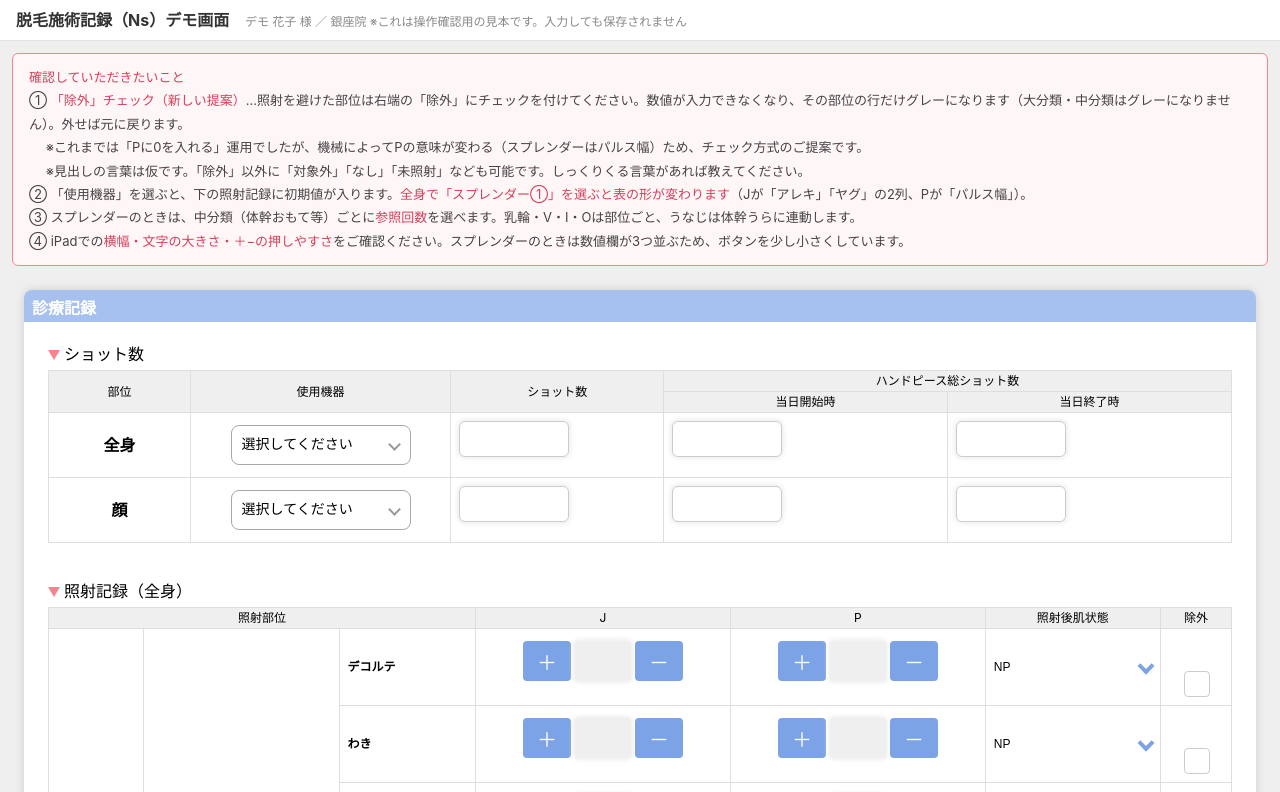
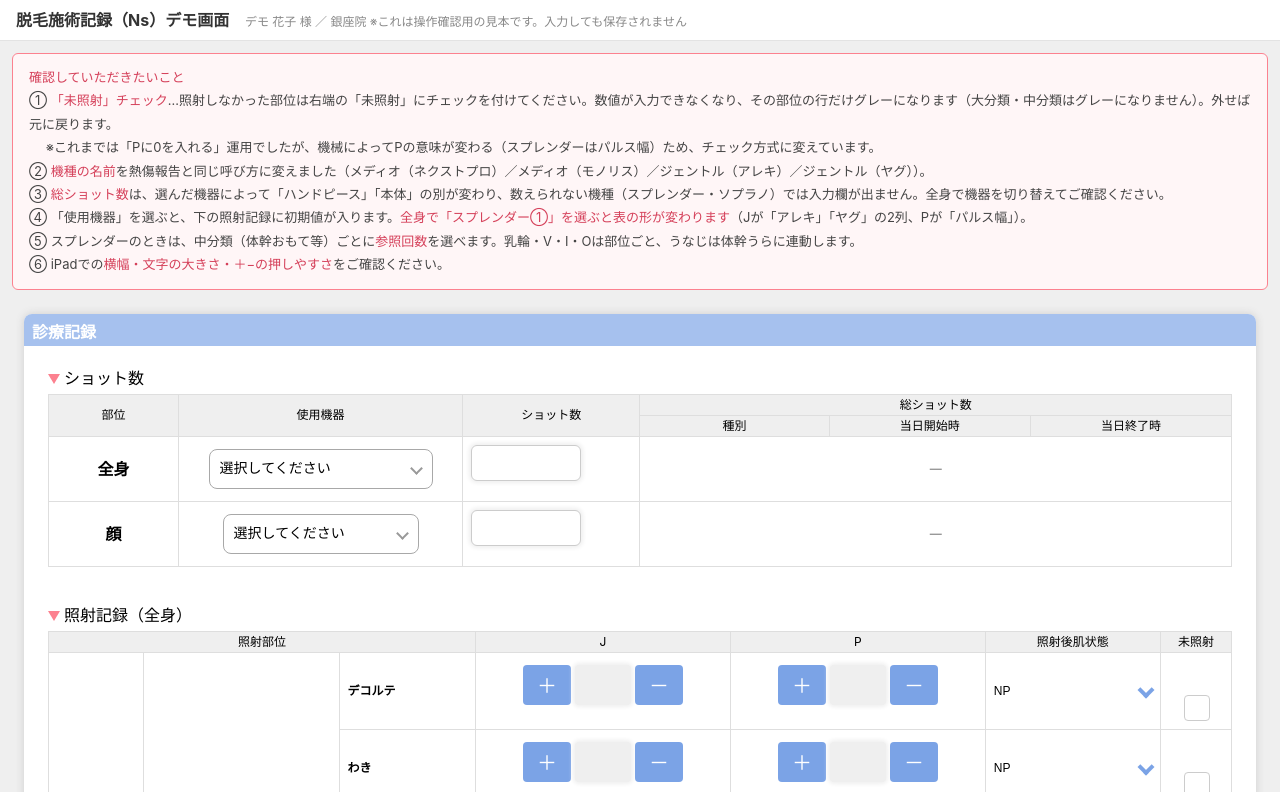
Before and after one commit to blc-komatsu/veritas-hairremoval-demo, a plain HTML site: page index.html in a window 1280 px wide. Shown: the top 792 px of the page. Drawn offline with Linux system fonts and the light colour scheme.

Commit message:
機種名を新しい呼び方に変更／総ショット数を機種ごとに出し分け／「除外」を「未照射」に

```diff
--- a/index.html
+++ b/index.html
@@ -72,8 +72,10 @@
 	.tbl-irradiation col.col-skin { width: 118px; }
 	.tbl-irradiation col.col-skip { width: 48px; }
 	.tbl-irradiation td.skip-col { text-align: center; }
+	.tbl-shot .shot-unit { color: #333; }
+	.tbl-shot .shot-none { color: #999; font-size: 1.2rem; }
 	.tbl-irradiation tr.skipped td:not(.grp) { background: #f4f4f4; }
-	/* 除外にしても、中分類（大分類・中分類のセル＝.grp）の参照回数は操作できる。
+	/* 未照射にしても、中分類（大分類・中分類のセル＝.grp）の参照回数は操作できる。
 	   参照回数は複数部位をまとめて設定する操作のため。
 	   部位ごとの参照回数（乳輪・V・I・O）は、その部位の欄なので一緒に操作不可にする。 */
 	.tbl-irradiation tr.skipped td:not(.grp) .treatmentcounter,
@@ -90,12 +92,13 @@
 
 <div class="demo-note">
 	<b>確認していただきたいこと</b><br>
-	① <b>「除外」チェック（新しい提案）</b>…照射を避けた部位は右端の「除外」にチェックを付けてください。数値が入力できなくなり、その部位の行だけグレーになります（大分類・中分類はグレーになりません）。外せば元に戻ります。<br>
-	　 ※これまでは「Pに0を入れる」運用でしたが、機械によってPの意味が変わる（スプレンダーはパルス幅）ため、チェック方式のご提案です。<br>
-	　 ※見出しの言葉は仮です。「除外」以外に「対象外」「なし」「未照射」なども可能です。しっくりくる言葉があれば教えてください。<br>
-	② 「使用機器」を選ぶと、下の照射記録に初期値が入ります。<b>全身で「スプレンダー①」を選ぶと表の形が変わります</b>（Jが「アレキ」「ヤグ」の2列、Pが「パルス幅」）。<br>
-	③ スプレンダーのときは、中分類（体幹おもて等）ごとに<b>参照回数</b>を選べます。乳輪・V・I・Oは部位ごと、うなじは体幹うらに連動します。<br>
-	④ iPadでの<b>横幅・文字の大きさ・＋−の押しやすさ</b>をご確認ください。スプレンダーのときは数値欄が3つ並ぶため、ボタンを少し小さくしています。
+	① <b>「未照射」チェック</b>…照射しなかった部位は右端の「未照射」にチェックを付けてください。数値が入力できなくなり、その部位の行だけグレーになります（大分類・中分類はグレーになりません）。外せば元に戻ります。<br>
+	　 ※これまでは「Pに0を入れる」運用でしたが、機械によってPの意味が変わる（スプレンダーはパルス幅）ため、チェック方式に変えています。<br>
+	② <b>機種の名前</b>を熱傷報告と同じ呼び方に変えました（メディオ（ネクストプロ）／メディオ（モノリス）／ジェントル（アレキ）／ジェントル（ヤグ））。<br>
+	③ <b>総ショット数</b>は、選んだ機器によって「ハンドピース」「本体」の別が変わり、数えられない機種（スプレンダー・ソプラノ）では入力欄が出ません。全身で機器を切り替えてご確認ください。<br>
+	④ 「使用機器」を選ぶと、下の照射記録に初期値が入ります。<b>全身で「スプレンダー①」を選ぶと表の形が変わります</b>（Jが「アレキ」「ヤグ」の2列、Pが「パルス幅」）。<br>
+	⑤ スプレンダーのときは、中分類（体幹おもて等）ごとに<b>参照回数</b>を選べます。乳輪・V・I・Oは部位ごと、うなじは体幹うらに連動します。<br>
+	⑥ iPadでの<b>横幅・文字の大きさ・＋−の押しやすさ</b>をご確認ください。
 </div>
 
 <div class="colm-main-navsty2">
@@ -108,23 +111,25 @@
 				<div class="form">
 					<div class="transfer-ttl">ショット数</div>
 					<table class="tbl-counter tbl-shot no-flex">
-						<!-- 列幅を固定する表なので、列の定義を明示して「ハンドピース総ショット数」が
-						     当日開始時・当日終了時の2列にかかるようにする -->
+						<!-- 列幅を固定する表なので、列の定義を明示して「総ショット数」が
+						     種別・当日開始時・当日終了時の3列にかかるようにする -->
 						<colgroup>
-							<col style="width:12%">
-							<col style="width:22%">
-							<col style="width:18%">
+							<col style="width:11%">
 							<col style="width:24%">
-							<col style="width:24%">
+							<col style="width:15%">
+							<col style="width:16%">
+							<col style="width:17%">
+							<col style="width:17%">
 						</colgroup>
 						<thead>
 							<tr>
 								<th rowspan="2">部位</th>
 								<th rowspan="2">使用機器</th>
 								<th rowspan="2">ショット数</th>
-								<th colspan="2">ハンドピース総ショット数</th>
+								<th colspan="3">総ショット数</th>
 							</tr>
 							<tr>
+								<th>種別</th>
 								<th>当日開始時</th>
 								<th>当日終了時</th>
 							</tr>
@@ -136,15 +141,16 @@
 									<span class="hr-select">
 										<select id="deviceWholeBody">
 											<option value="">選択してください</option>
-											<option value="MEDIOSTAR">メディオスター①</option>
-											<option value="MONOLITH">モノリス①</option>
+											<option value="MEDIOSTAR">メディオ（ネクストプロ）①</option>
+											<option value="MONOLITH">メディオ（モノリス）①</option>
 											<option value="SPLENDOR">スプレンダー①</option>
 										</select>
 									</span>
 								</td>
 								<td><input type="number" min="0"></td>
-								<td><input type="number" min="0"></td>
-								<td><input type="number" min="0"></td>
+								<td class="shot-unit" id="unit_WHOLE">―</td>
+								<td id="tstart_WHOLE">―</td>
+								<td id="tend_WHOLE">―</td>
 							</tr>
 							<tr>
 								<td>顔</td>
@@ -152,14 +158,15 @@
 									<span class="hr-select">
 										<select id="deviceFace">
 											<option value="">選択してください</option>
-											<option value="ALEX">アレキ①</option>
+											<option value="ALEX">ジェントル（アレキ）①</option>
 											<option value="HYBRID">ハイブリッド①</option>
 										</select>
 									</span>
 								</td>
 								<td><input type="number" min="0"></td>
-								<td><input type="number" min="0"></td>
-								<td><input type="number" min="0"></td>
+								<td class="shot-unit" id="unit_FACE">―</td>
+								<td id="tstart_FACE">―</td>
+								<td id="tend_FACE">―</td>
 							</tr>
 						</tbody>
 					</table>
@@ -240,7 +247,8 @@ function trimZero(v) {
 }
 
 function deviceLabel(code) {
-	return { MEDIOSTAR:'メディオスター①', SPLENDOR:'スプレンダー①', ALEX:'アレキ①', HYBRID:'ハイブリッド①' }[code] || '';
+	return { MEDIOSTAR:'メディオ（ネクストプロ）①', MONOLITH:'メディオ（モノリス）①', SPLENDOR:'スプレンダー①',
+		ALEX:'ジェントル（アレキ）①', HYBRID:'ハイブリッド①' }[code] || '';
 }
 
 function buildTable(partKey, deviceCode) {
@@ -261,7 +269,7 @@ function buildTable(partKey, deviceCode) {
 		? '<th class="counter">アレキ</th><th class="counter">ヤグ</th><th class="counter">パルス幅</th>'
 		: '<th class="counter">J</th><th class="counter">P</th>';
 	html += '<th class="aftertreatment">照射後肌状態</th>';
-	html += '<th class="skip-col">除外</th></tr></thead><tbody>';
+	html += '<th class="skip-col">未照射</th></tr></thead><tbody>';
 
 	// うなじは体幹うらに連動させるため、先に対象をまとめておく
 	var napeIds = [];
@@ -347,7 +355,7 @@ function applyPattern(select) {
 	var p = PATTERNS[parseInt(select.value, 10)];
 	if (!p) { return; }
 	String($(select).data('targets')).split(',').forEach(function (rid) {
-		// 除外にチェックした部位には値を入れない（除外したのに値が戻るのを防ぐ）
+		// 未照射にチェックした部位には値を入れない（チェックしたのに値が戻るのを防ぐ）
 		if ($('#' + rid + '_skip').is(':checked')) { return; }
 		$('#' + rid + '_j').val(trimZero(p[1]));
 		$('#' + rid + '_yag').val(trimZero(p[2]));
@@ -355,7 +363,31 @@ function applyPattern(select) {
 	});
 }
 
+// 総ショット数の呼び方。null は数えられない機種（入力欄を出さない）
+var TOTAL_SHOT_UNIT = {
+	MEDIOSTAR: 'ハンドピース', MONOLITH: 'ハンドピース',
+	HYBRID: '本体', ALEX: '本体', GENTLE: '本体',
+	SPLENDOR: null, SOPRANO: null
+};
+
+// 選んだ機器に合わせて、総ショット数の「種別」と入力欄の出し分けをする
+function updateShotRow(partKey, deviceCode) {
+	var unit = TOTAL_SHOT_UNIT[deviceCode];
+	var $unit = $('#unit_' + partKey), $start = $('#tstart_' + partKey), $end = $('#tend_' + partKey);
+	if (unit) {
+		$unit.attr('colspan', 1).removeClass('shot-none').text(unit);
+		$start.show().html('<input type="number" min="0">');
+		$end.show().html('<input type="number" min="0">');
+	} else {
+		$unit.attr('colspan', 3).addClass('shot-none')
+			.text(deviceCode ? 'この機器は総ショット数を数えられないため入力しません' : '―');
+		$start.hide();
+		$end.hide();
+	}
+}
+
 function renderPart(partKey, deviceCode) {
+	updateShotRow(partKey, deviceCode);
 	$('#area_' + partKey).html(buildTable(partKey, deviceCode));
 	if (!deviceCode) { return; }
 	if (deviceCode === 'SPLENDOR') {
@@ -396,7 +428,7 @@ $(function () {
 
 	$(document).on('change', '.js-pattern', function () { applyPattern(this); });
 
-	// 「照射しない」…その部位は入力できなくなる（グレー表示）。チェックを外せば元の値に戻る
+	// 「未照射」…その部位は入力できなくなる（グレー表示）。チェックを外せば元の値に戻る
 	$(document).on('change', '.js-skip', function () {
 		var rid = $(this).data('row');
 		var row = $(this).closest('tr');
```
